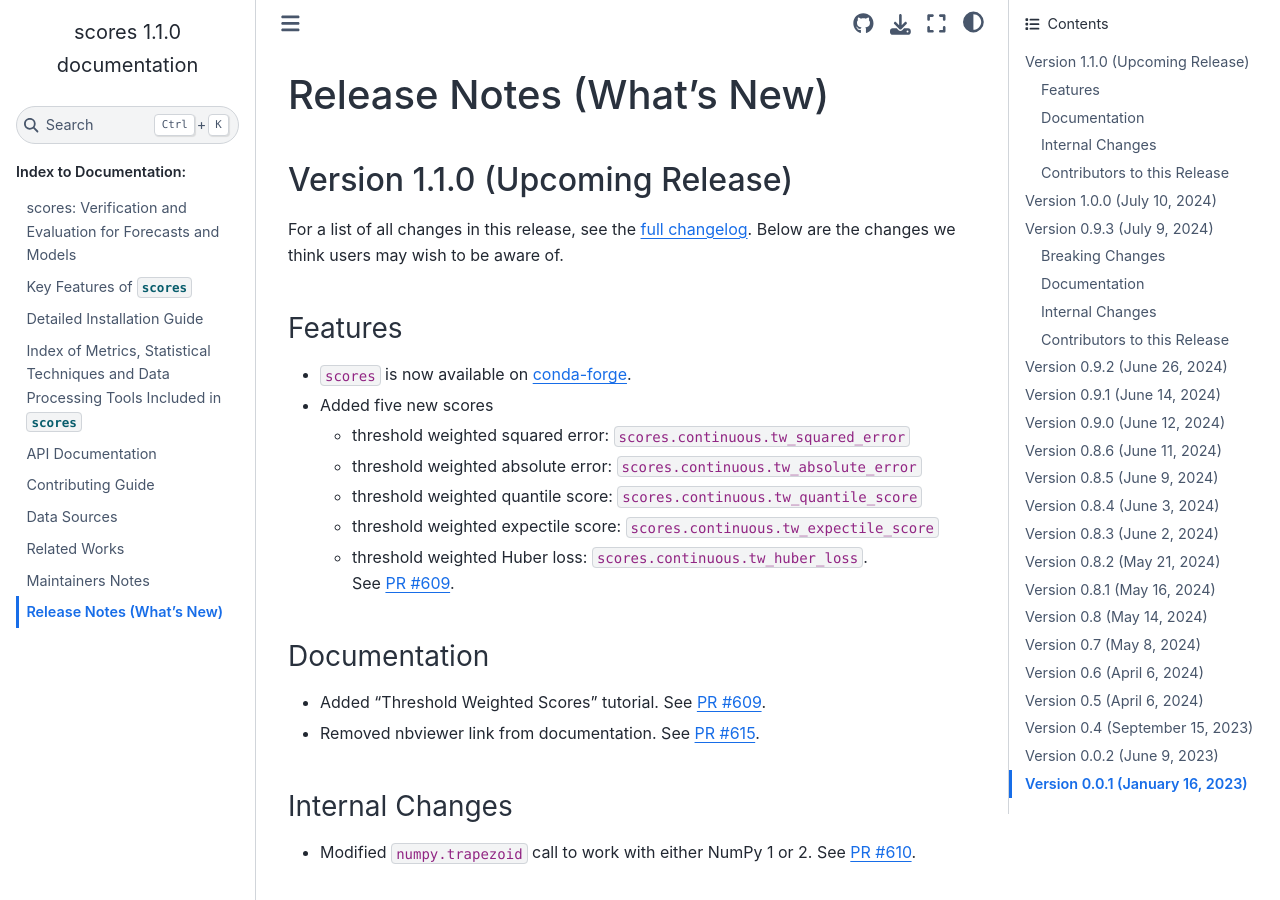
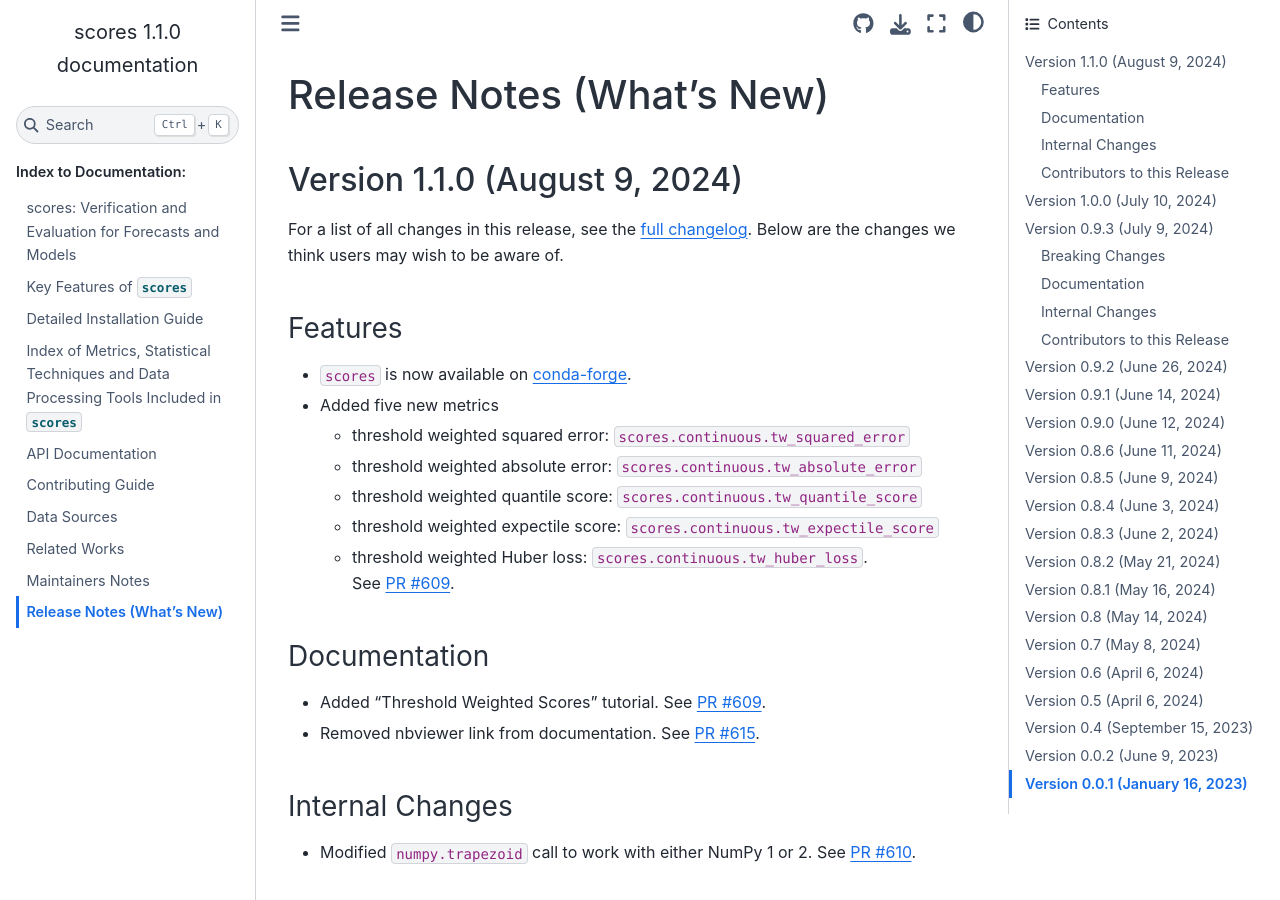
Before and after one commit to nci/scores, a Sphinx documentation site: the page built from docs/release_notes.md, in a window 1280 px wide and 900 px high. Built offline with Sphinx 7.4.7 and the Sphinx Book theme 1.1.4, drawn with Linux system fonts in a browser that asks for light colours; pages that are not in the unit, such as notebooks, are missing from menus.

Commit message:
Finalise release notes for release 1.1.0

```diff
--- a/docs/release_notes.md
+++ b/docs/release_notes.md
@@ -1,13 +1,13 @@
 # Release Notes (What's New)
 
-## Version 1.1.0 (Upcoming Release)
+## Version 1.1.0 (August 9, 2024)
 
 For a list of all changes in this release, see the [full changelog](https://github.com/nci/scores/compare/1.0.0...1.1.0). Below are the changes we think users may wish to be aware of.
 
 ### Features
 
 - `scores` is now available on [conda-forge](https://anaconda.org/conda-forge/scores).
-- Added five new scores
+- Added five new metrics
 	- threshold weighted squared error: ` scores.continuous.tw_squared_error`
 	- threshold weighted absolute error: `scores.continuous.tw_absolute_error`
 	- threshold weighted quantile score: `scores.continuous.tw_quantile_score`
```
